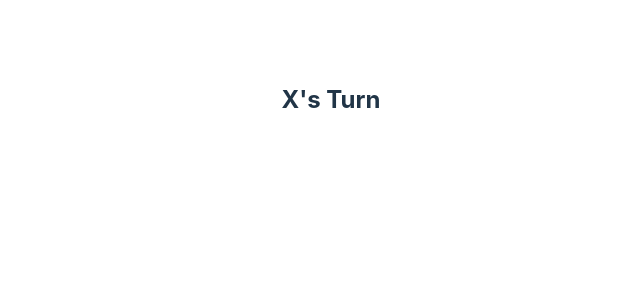
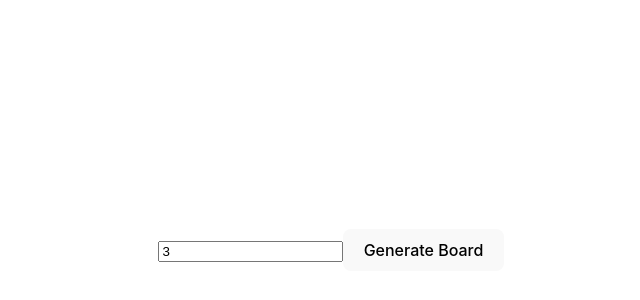
Before and after one commit to MiheerSharma22/Machine-Coding, a React (Vite) app in the folder React/: page /tic-tac-toe in a window 1280 px wide. Shown: the part 150-450 px from the top of the page, without its empty margins (309-949 px from the left). Built offline with nearby package versions, Linux system fonts and the light colour scheme; the HTML template or start-up script is replaced by a standard one.

Commit message:
changed the code, made it dynamic to user entered dimension of board 'n'

```diff
--- /dev/null
+++ b/React/src/components/TicTacToe/GameBoard.jsx
@@ -0,0 +1,46 @@
+import { useState } from "react";
+
+const GameBoard = ({ n }) => {
+  const dimensionOfBoard = Number(n);
+  const [whoseTurnIsIt, setWhoseTurnIsIt] = useState("X");
+
+  const [result, setResult] = useState("");
+
+  const [gameBoard, setGameBaord] = useState(
+    new Array(dimensionOfBoard)
+      .fill("")
+      .map(() => new Array(dimensionOfBoard).fill(""))
+  );
+
+  console.log(gameBoard);
+
+  return (
+    <div
+      style={{
+        marginTop: "3rem",
+        display: "grid",
+        gridTemplateColumns: `repeat(${dimensionOfBoard}, 1fr)`,
+        gridTemplateRows: `repeat(${dimensionOfBoard}, 1fr)`,
+        height: `${dimensionOfBoard}00px`,
+        aspectRatio: "1/1",
+      }}
+    >
+      {/* mapping to generate columns */}
+      {gameBoard.map((boardRow) => {
+        return boardRow.map((rowCol) => {
+          return (
+            <div
+              key={`${boardRow}${rowCol}`}
+              style={{ border: "1px solid white" }}
+            >
+              {boardRow}
+              {rowCol}
+            </div>
+          );
+        });
+      })}
+    </div>
+  );
+};
+
+export default GameBoard;
--- a/React/src/components/TicTacToe/index.css
+++ b/React/src/components/TicTacToe/index.css
@@ -1,13 +1,5 @@
 h2 {
   text-align: center;
-}
-
-.game-container {
-  display: grid;
-  grid-template-columns: repeat(3, 1fr);
-  grid-template-rows: repeat(3, 1fr);
-  width: 300px;
-  height: 300px;
 }
 
 .game-columns {
--- a/React/src/components/TicTacToe/index.jsx
+++ b/React/src/components/TicTacToe/index.jsx
@@ -1,234 +1,38 @@
-import { useEffect, useState } from "react";
-import "./index.css";
+import { useState } from "react";
+import GameBoard from "./GameBoard";
 
-const TicTacToe = () => {
-  const [whoseTurnIsIt, setWhoseTurnIsIt] = useState("X");
-
-  const [result, setResult] = useState("");
-
-  const [gameBoard, setGameBoard] = useState([
-    ["", "", ""],
-    ["", "", ""],
-    ["", "", ""],
-  ]);
-
-  useEffect(() => {
-    console.log("GameBoard: ", gameBoard);
-  }, [gameBoard]);
-
-  // function to update the game board after each player's turn
-  const handleSettingMoveOnBoard = (
-    currentSelectedBlockRow,
-    currentSelectedBlockCol
-  ) => {
-    // setting the game board at currentSelectedBlockRow and currentSelectedBlockCol with value of whoseTurnIsIt state value
-    const updatedGameBoard = [...gameBoard];
-    updatedGameBoard[currentSelectedBlockRow][currentSelectedBlockCol] =
-      whoseTurnIsIt;
-    setGameBoard(updatedGameBoard);
-
-    // changing the player turns
-    if (whoseTurnIsIt === "X") setWhoseTurnIsIt("O");
-    else setWhoseTurnIsIt("X");
-
-    // checking if we found a winner or not
-    const [winnerFound, Winner] = checkWinner();
-
-    if (winnerFound) {
-      console.log("winner found: ", Winner);
-      setResult(Winner);
-    } else {
-      let isTie = true;
-      // check if its a tie
-      for (let i = 0; i < 3; i++) {
-        for (let j = 0; j < 3; j++) {
-          if (gameBoard[i][j] === "") {
-            isTie = false;
-            break;
-          }
-        }
-      }
-      if (isTie) setResult("tie");
-    }
-  };
-
-  // function to check for winner after every turn
-  const checkWinner = () => {
-    // checking the first row
-    if (
-      gameBoard[0][0] &&
-      gameBoard[0][0] === gameBoard[0][1] &&
-      gameBoard[0][0] === gameBoard[0][2]
-    )
-      return [true, gameBoard[0][0]];
-    // checking the middle row
-    else if (
-      gameBoard[1][0] &&
-      gameBoard[1][0] === gameBoard[1][1] &&
-      gameBoard[1][0] === gameBoard[1][2]
-    )
-      return [true, gameBoard[1][0]];
-    // checking the last row
-    else if (
-      gameBoard[2][0] &&
-      gameBoard[2][0] === gameBoard[2][1] &&
-      gameBoard[2][0] === gameBoard[2][2]
-    )
-      return [true, gameBoard[2][0]];
-    // checking the first column
-    else if (
-      gameBoard[0][0] &&
-      gameBoard[0][0] === gameBoard[1][0] &&
-      gameBoard[0][0] === gameBoard[2][0]
-    )
-      return [true, gameBoard[0][0]];
-    //checking the middle column
-    else if (
-      gameBoard[0][1] &&
-      gameBoard[0][1] === gameBoard[1][1] &&
-      gameBoard[0][1] === gameBoard[2][1]
-    )
-      return [true, gameBoard[0][1]];
-    // checking the last column
-    else if (
-      gameBoard[0][2] &&
-      gameBoard[0][2] === gameBoard[1][2] &&
-      gameBoard[0][2] === gameBoard[2][2]
-    )
-      return [true, gameBoard[0][2]];
-    //checking the left diagonal
-    else if (
-      gameBoard[0][0] &&
-      gameBoard[0][0] === gameBoard[1][1] &&
-      gameBoard[0][0] === gameBoard[2][2]
-    )
-      return [true, gameBoard[0][0]];
-    //checking the right diagonal
-    else if (
-      gameBoard[0][2] &&
-      gameBoard[0][2] === gameBoard[1][1] &&
-      gameBoard[0][2] === gameBoard[2][0]
-    )
-      return [true, gameBoard[0][2]];
-    return [false, ""];
-  };
-
-  //function to reset the game
-  const resetGame = () => {
-    setGameBoard([
-      ["", "", ""],
-      ["", "", ""],
-      ["", "", ""],
-    ]);
-
-    setWhoseTurnIsIt("X");
-    setResult("");
-  };
+const Index = () => {
+  const [n, setN] = useState(3);
+  const [generateBoard, setGenerateBoard] = useState(false);
 
   return (
     <>
-      {/* heading to display player turn */}
-      <h2>
-        {!result
-          ? `${whoseTurnIsIt}'s Turn`
-          : result === "tie"
-          ? "It's a Tie"
-          : `${result} won`}
-      </h2>
+      {/* to get the value of n from user */}
+      <form
+        onSubmit={(e) => {
+          e.preventDefault();
+          setGenerateBoard(true);
+        }}
+      >
+        <label htmlFor="n">
+          <input
+            type="number"
+            id="n"
+            value={n}
+            name="n"
+            min={3}
+            required
+            onChange={(e) => setN(e.target.value)}
+          />
+        </label>
 
-      {/* game container */}
-      <div className="game-container">
-        <div
-          className="game-columns"
-          style={{
-            pointerEvents: !gameBoard[0][0] && !result ? "all" : "none",
-          }}
-          onClick={() => handleSettingMoveOnBoard(0, 0)}
-        >
-          {gameBoard[0][0]}
-        </div>
-        <div
-          className="game-columns"
-          style={{
-            pointerEvents: !gameBoard[0][1] && !result ? "all" : "none",
-          }}
-          onClick={() => handleSettingMoveOnBoard(0, 1)}
-        >
-          {gameBoard[0][1]}
-        </div>
-        <div
-          className="game-columns"
-          style={{
-            pointerEvents: !gameBoard[0][2] && !result ? "all" : "none",
-          }}
-          onClick={() => handleSettingMoveOnBoard(0, 2)}
-        >
-          {gameBoard[0][2]}
-        </div>
-        <div
-          className="game-columns"
-          style={{
-            pointerEvents: !gameBoard[1][0] && !result ? "all" : "none",
-          }}
-          onClick={() => handleSettingMoveOnBoard(1, 0)}
-        >
-          {gameBoard[1][0]}
-        </div>
-        <div
-          className="game-columns"
-          style={{
-            pointerEvents: !gameBoard[1][1] && !result ? "all" : "none",
-          }}
-          onClick={() => handleSettingMoveOnBoard(1, 1)}
-        >
-          {gameBoard[1][1]}
-        </div>
-        <div
-          className="game-columns"
-          style={{
-            pointerEvents: !gameBoard[1][2] && !result ? "all" : "none",
-          }}
-          onClick={() => handleSettingMoveOnBoard(1, 2)}
-        >
-          {gameBoard[1][2]}
-        </div>
-        <div
-          className="game-columns"
-          style={{
-            pointerEvents: !gameBoard[2][0] && !result ? "all" : "none",
-          }}
-          onClick={() => handleSettingMoveOnBoard(2, 0)}
-        >
-          {gameBoard[2][0]}
-        </div>
-        <div
-          className="game-columns"
-          style={{
-            pointerEvents: !gameBoard[2][1] && !result ? "all" : "none",
-          }}
-          onClick={() => handleSettingMoveOnBoard(2, 1)}
-        >
-          {gameBoard[2][1]}
-        </div>
-        <div
-          className="game-columns"
-          style={{
-            pointerEvents: !gameBoard[2][2] && !result ? "all" : "none",
-          }}
-          onClick={() => handleSettingMoveOnBoard(2, 2)}
-        >
-          {gameBoard[2][2]}
-        </div>
-      </div>
+        <button type="submit">Generate Board</button>
+      </form>
 
-      {/* button to reset the game */}
-      {result && (
-        <button className="restart-btn" onClick={resetGame}>
-          Restart
-        </button>
-      )}
+      {/*  generating the board for game */}
+      {generateBoard && <GameBoard n={n} />}
     </>
   );
 };
 
-export default TicTacToe;
+export default Index;
```
